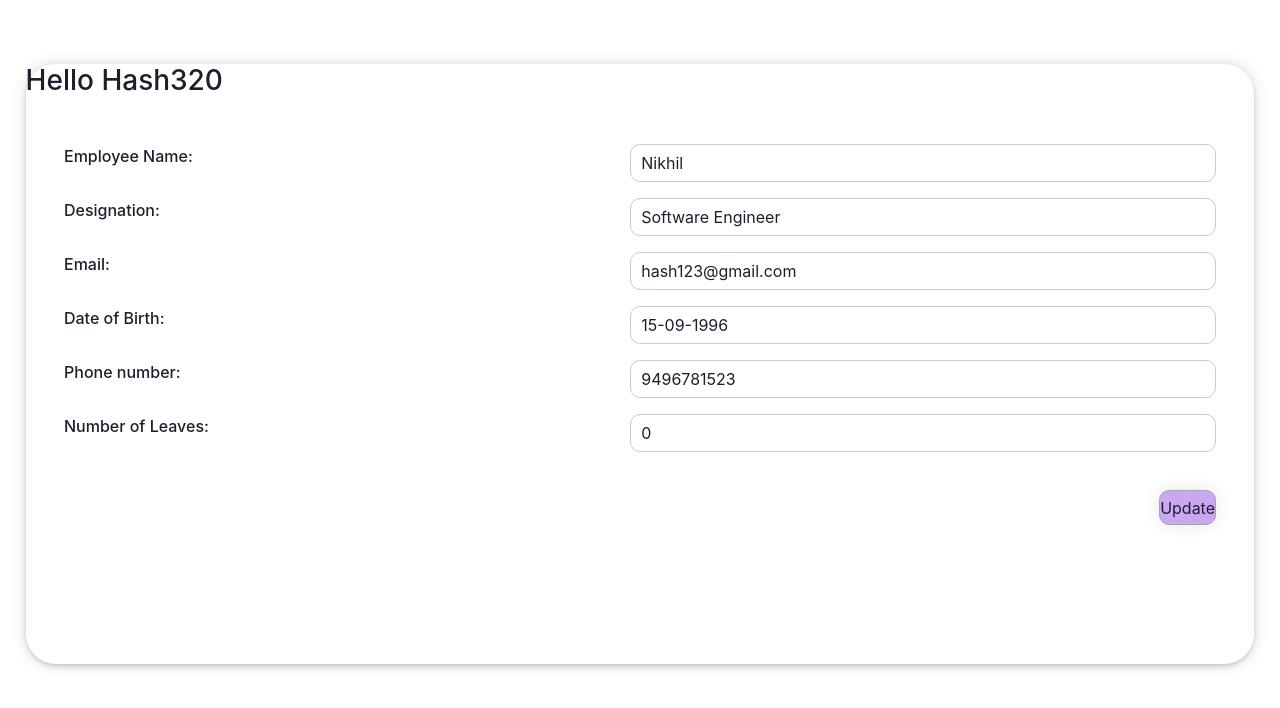
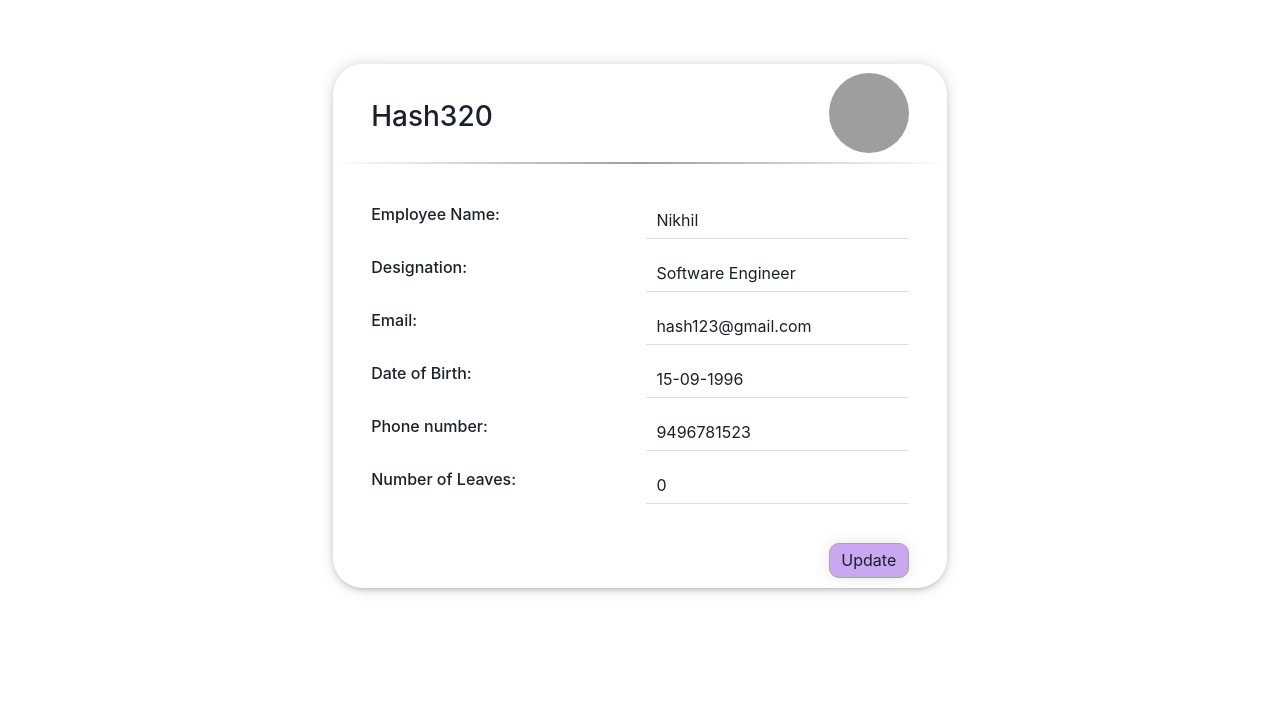
Before and after one commit to hash-insert/checkpoint-employee-management-app-bigapple, a React (Create React App) app in the folder client/: page /profile in a window 1280 px wide. Shown: the top 708 px of the page. Built offline with nearby package versions, Linux system fonts and the light colour scheme; grey boxes are pictures that could not be loaded.

Commit message:
Updated css of employee profile

```diff
--- a/client/src/components/Profile.jsx
+++ b/client/src/components/Profile.jsx
@@ -59,31 +59,19 @@ const Profile = () => {
       style={{
         display: "flex",
         margin: "2%",
-        marginTop:"5%",
+        marginTop: "5%",
         justifyContent: "center",
       }}
     >
-      <section
-        style={{
-          width: "100vw",
-          height: "75vh",
-          boxShadow:
-            "rgba(50, 50, 93, 0.25) 0px 0px 15px -2px, rgba(0, 0, 0, 0.3) 0px 3px 7px -3px",
-          borderRadius: "30px",
-        }}
-      >
+      <section className="profile-box">
         {userData.map((user) => (
           <div key={user.userId}>
-            <h3>Hello {user.userId}</h3>
+            <div className="profile-head">
+            <h3 className="userId">{user.userId}</h3>
+            <img className="profile-img" src="https://blog-pixomatic.s3.appcnt.com/image/22/01/26/61f166e1377d4/_orig/pixomatic_1572877223091.png" alt="Random image" />
+            </div>
             {update ? (
-              <div
-                style={{
-                  display: "grid",
-                  gridTemplateColumns: "auto auto",
-                  columnGap: "1vw",
-                  rowGap: "2vh",
-                  padding: "3vw",
-                }}
+              <div className="update-form"
               >
                 <span className="staticData" style={{ textAlign: "left" }}>
                   Employee Name:
@@ -139,49 +127,41 @@ const Profile = () => {
                 />
               </div>
             ) : (
-              <div
-                style={{
-                  display: "grid",
-                  gridTemplateColumns: "auto auto",
-                  columnGap: "1vw",
-                  rowGap: "2vh",
-                  padding: "3vw",
-                }}
-              >
+              <div className="display-form">
                 <span className="staticData" style={{ textAlign: "left" }}>
                   Employee Name:
                 </span>
-                <span className="dynamic" style={{ textAlign: "left" }}>
+                <span className="dynamic" >
                   {user.userName}
                 </span>
                 <span className="staticData" style={{ textAlign: "left" }}>
                   Designation:
                 </span>
-                <span className="dynamic" style={{ textAlign: "left" }}>
+                <span className="dynamic" >
                   {user.designation}
                 </span>
                 <span className="staticData" style={{ textAlign: "left" }}>
                   Email:
                 </span>
-                <span className="dynamic" style={{ textAlign: "left" }}>
+                <span className="dynamic" >
                   {user.email}
                 </span>
                 <span className="staticData" style={{ textAlign: "left" }}>
                   Date of Birth:
                 </span>
-                <span className="dynamic" style={{ textAlign: "left" }}>
+                <span className="dynamic" >
                   {user.DOB}
                 </span>
                 <span className="staticData" style={{ textAlign: "left" }}>
                   Phone number:
                 </span>
-                <span className="dynamic" style={{ textAlign: "left" }}>
+                <span className="dynamic" >
                   {user.phone}
                 </span>
                 <span className="staticData" style={{ textAlign: "left" }}>
                   Number of Leaves:
                 </span>
-                <span className="dynamic" style={{ textAlign: "left" }}>
+                <span className="dynamic" >
                   {user.NoOfLeaves}
                 </span>
               </div>
@@ -191,8 +171,12 @@ const Profile = () => {
         <div className="updateProfile">
           {update ? (
             <div className="buttonContainer">
-              <button className="submit" onClick={handleSubmit}>Submit</button>
-              <button className="cancel" onClick={handleCancel}>Cancel</button>
+              <button className="submit" onClick={handleSubmit}>
+                Submit
+              </button>
+              <button className="cancel" onClick={handleCancel}>
+                Cancel
+              </button>
             </div>
           ) : (
             <button onClick={handleUpdate} className="updateButton">
--- a/client/src/css/profile.css
+++ b/client/src/css/profile.css
@@ -2,29 +2,69 @@
   font-weight: 500;
 }
 .dynamic {
-  border: 1px solid #cbcbcb;
-  border-radius: 10px;
   padding: 6px 10px;
+  text-align: left;
+  border-bottom: 2px solid transparent;
+  /* border-image: linear-gradient(
+    0.25turn,
+    rgb(255, 255, 255),
+    rgb(226, 226, 226),
+    rgba(255, 255, 255, 0)
+  );
+  border-image-slice: 1; */
+  border-bottom: 1px solid rgb(225, 223, 223);
 }
-
+.profile-box {
+  box-shadow: rgba(50, 50, 93, 0.25) 0px 0px 15px -2px,
+    rgba(0, 0, 0, 0.3) 0px 3px 7px -3px;
+  width: 50%;
+  height: max-content;
+  border-radius: 30px;
+}
+.profile-head {
+  display: flex;
+  justify-content: space-between;
+  align-items: center;
+  height: 100px;
+  border-bottom: 2px solid transparent;
+  border-image: linear-gradient(
+    0.25turn,
+    rgb(255, 255, 255),
+    rgb(160, 157, 157),
+    rgba(56, 2, 155, 0)
+  );
+  border-image-slice: 1;
+}
+.profile-img {
+  border-radius: 50%;
+  object-fit: cover;
+  margin-right: 3vw;
+  /* margin-top: 2vh; */
+  width: 80px;
+  height: 80px;
+}
+.userId {
+  margin-top: 2vh;
+  margin-left: 3vw;
+}
 .updateProfile {
   display: flex;
   flex-wrap: wrap;
   justify-content: end;
   margin-right: 3vw;
 }
-.updateButton{
-    width: fit-content;
-    background-color: #C9A8F1;
+.updateButton {
+  width: 80px;
+  background-color: #c9a8f1;
   height: 35px;
   border: 1px solid #a5a5a5;
   border-radius: 10px;
+  margin-bottom: 10px;
   box-shadow: rgba(17, 17, 26, 0.1) 0px 0px 16px 0px;
   cursor: pointer;
   transition: transform 0.3s ease;
-
 }
-.updateButton:hover{
+.updateButton:hover {
   transform: translateY(-3px);
 }
 .updateData:focus {
@@ -36,6 +76,7 @@
   border: 1px solid #a5a5a5;
   border-radius: 10px;
   height: 40px;
+  padding: 10px;
 }
 input:-webkit-autofill {
   -webkit-text-fill-color: black !important;
@@ -51,37 +92,109 @@ input[type="date"] {
   align-items: center;
 }
 input[type="date"]::-webkit-calendar-picker-indicator {
-  background-image: url('../svgs/calendar.svg');
+  background-image: url("../svgs/calendar.svg");
   width: 20px;
   height: 20px;
   cursor: pointer;
-  /* Add any other desired styles */
 }
-.submit,.cancel{
-  width: fit-content;
+.submit,
+.cancel {
+  width: 80px;
   height: 35px;
   border: 1px solid #a5a5a5;
   border-radius: 10px;
+  margin-bottom: 10px;
   box-shadow: rgba(17, 17, 26, 0.1) 0px 0px 16px 0px;
 }
-.submit{
+.submit {
   background-color: rgb(104, 202, 104);
   cursor: pointer;
   margin-right: 10px;
   transition: transform 0.3s ease;
 }
-.submit:hover,.cancel:hover{
+.submit:hover,
+.cancel:hover {
   transform: translateY(-3px);
 }
-.cancel{
+.cancel {
   background-color: rgb(245, 165, 165);
   cursor: pointer;
   transition: transform 0.3s ease;
 }
-.buttonContainer{
+.buttonContainer {
   display: flex !important;
   flex-direction: row !important;
   flex-wrap: wrap !important;
   justify-content: space-between !important;
-  align-items: end ;
+  align-items: end;
 }
+.display-form,
+.update-form {
+  display: grid;
+  grid-template-columns: repeat(2, 6fr);
+  column-gap: 1vw;
+  row-gap: 2vh;
+  padding: 3vw;
+}
+
+@media screen and (max-width: 420px) {
+  .update-form {
+    display: flex;
+    flex-direction: column;
+    row-gap: 0.5vh;
+  }
+  .profile-box {
+    box-shadow: rgba(50, 50, 93, 0.25) 0px 0px 15px -2px,
+      rgba(0, 0, 0, 0.3) 0px 3px 7px -3px;
+    width: 90%;
+    height: max-content;
+    position: absolute;
+    top: 15vh;
+    border-radius: 30px;
+  }
+  .updateButton {
+    margin-right: 10px;
+    width: 80px;
+  }
+  .updateData {
+    width: 100%;
+  }
+}
+@media screen and (min-width:420px) and (max-width:600px){
+  .update-form {
+    display: flex;
+    flex-direction: column;
+    row-gap: 0.5vh;
+  }
+  .profile-box {
+    box-shadow: rgba(50, 50, 93, 0.25) 0px 0px 15px -2px,
+      rgba(0, 0, 0, 0.3) 0px 3px 7px -3px;
+    width: 90%;
+    height: max-content;
+    position: absolute;
+    top: 15vh;
+    border-radius: 30px;
+  }
+  .updateData {
+    width: 100%;
+  }
+}
+@media screen and (min-width:600px) and (max-width:900px){
+  .update-form {
+    display: flex;
+    flex-direction: column;
+    row-gap: 0.5vh;
+  }
+  .profile-box {
+    box-shadow: rgba(50, 50, 93, 0.25) 0px 0px 15px -2px,
+      rgba(0, 0, 0, 0.3) 0px 3px 7px -3px;
+    width: 90%;
+    height: max-content;
+    position: absolute;
+    top: 10vh;
+    border-radius: 30px;
+  }
+  .updateData {
+    width: 100%;
+  }
+}
```
Also changed, not shown: 1 other file (tests, documents, lock files or other folders). Lines whose indentation alone changed are shown as unchanged.
